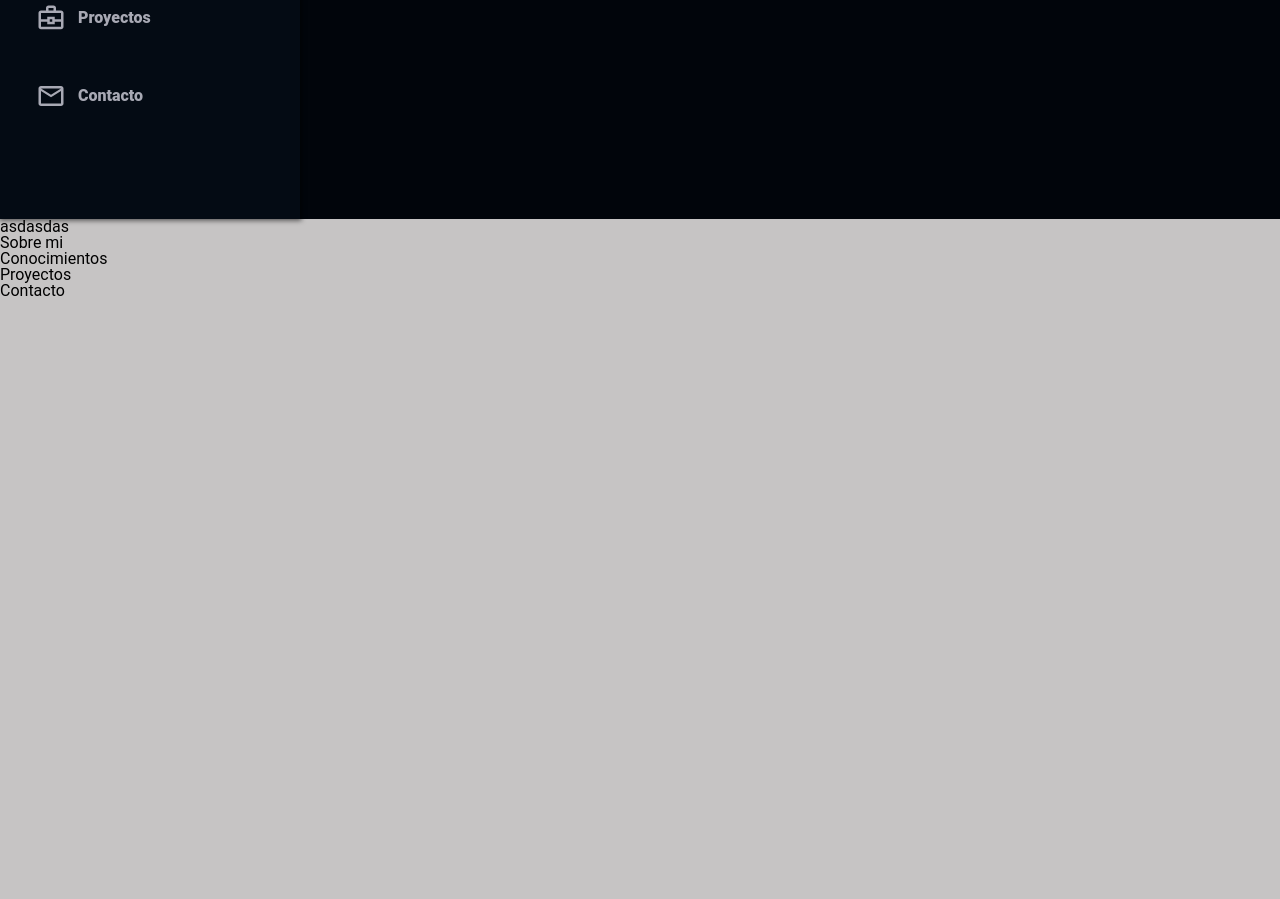
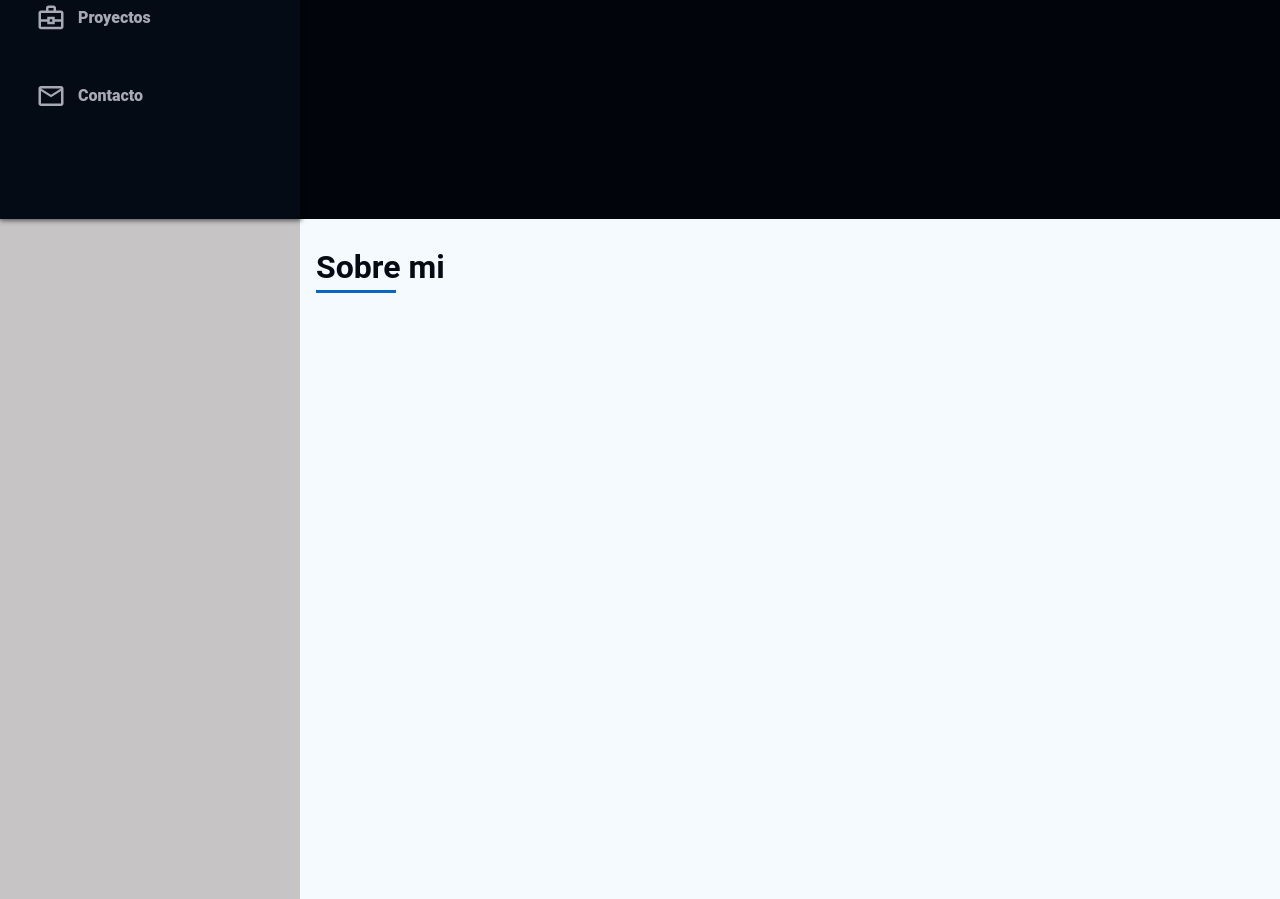
Before and after one commit to Alejandro-Madero/TP-porfolio, a plain HTML site: page index.html in a window 1280 px wide. Shown: the part 581-1480 px from the top of the page. Before the commit the page ends 881 px from the top, so only its background shows below. Drawn offline with Linux system fonts and the light colour scheme.

Commit message:
Agrego titulo seccion sobre mi

```diff
--- a/index.html
+++ b/index.html
@@ -182,8 +182,9 @@
         </div>
       </div>
     </main>
-    asdasdas
-    <section>Sobre mi</section>
+    <section class="seccion-sobremi">
+      <h3 class="seccion-sobremi-titulo">Sobre mi</h3>
+    </section>
     <section>Conocimientos</section>
     <section>Proyectos</section>
     <section>Contacto</section>
--- a/styles.css
+++ b/styles.css
@@ -343,7 +343,36 @@ body {
 /*
 SECCIONES
 
-*/
+
+/*Seccion sobre mi: */
+.seccion-sobremi {
+  min-height: 100vh;
+  margin-left: 300px;
+  margin-top: 0;
+  padding: 2rem 1rem;
+  background-color: var(--background-seccion-oscuro);
+  font-size: 4rem;
+  color: white;
+  background-color: var(--background-seccion-medio);
+}
+
+.seccion-sobremi-titulo {
+  font-size: 2rem;
+  font-weight: 700;
+  color: #040b14;
+  position: relative;
+}
+
+.seccion-sobremi-titulo::after {
+  content: "";
+  position: absolute;
+  display: block;
+  left: 0;
+  bottom: -10px;
+  width: 80px;
+  height: 3px;
+  background-color: #0a66c2;
+}
 
 /*Media queries*/
 @media (max-width: 768px) {
```
Also changed, not shown: 1 other file.
